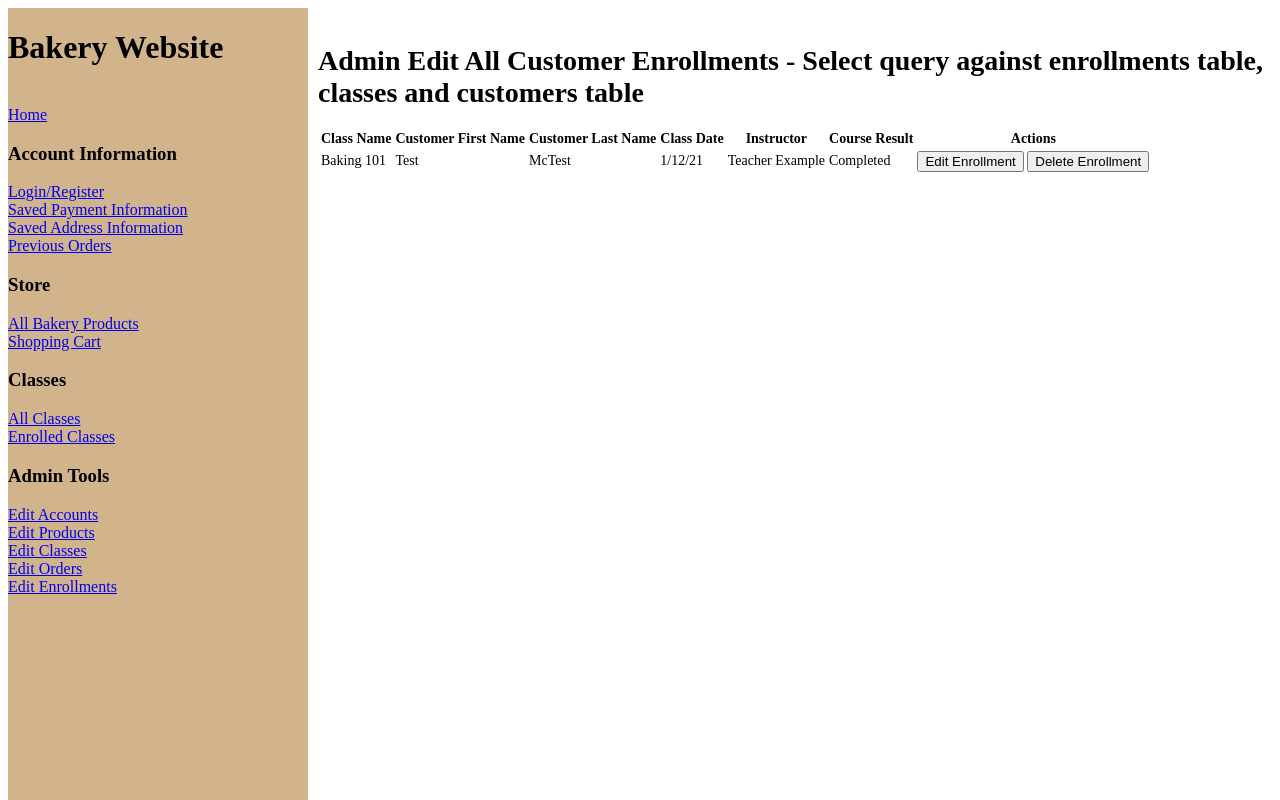
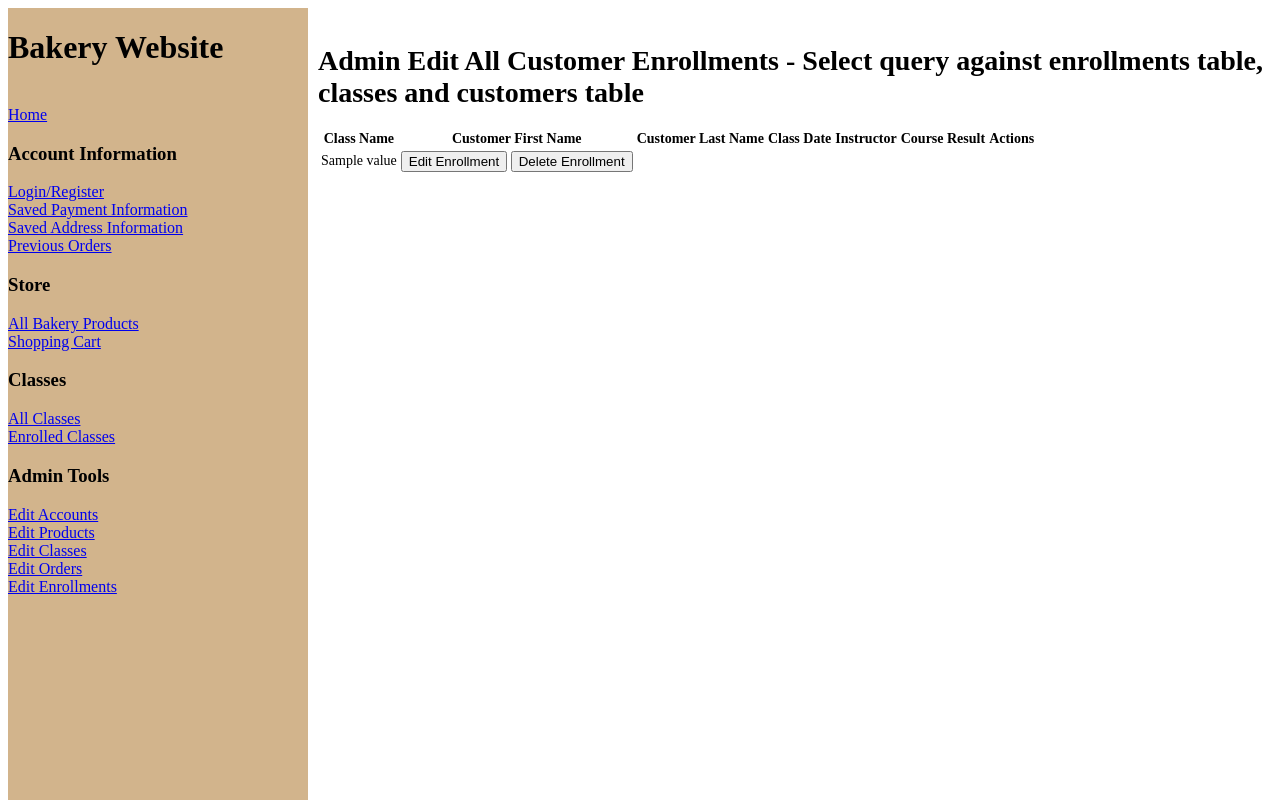
Before and after one commit to lucaslenard/bakery_website, a Flask app: template templates/edit_enrollments.html in a window 1280 px wide. Run offline with Flask 2, Linux system fonts and the light colour scheme; the template is opened without the code that fills it: most values are stand-ins (such as "Sample title", 1, 10 or a date in 2020).

Commit message:
Edit enrollments

```diff
--- a/app.py
+++ b/app.py
@@ -159,4 +159,15 @@ def admin_edit_orders():
 
 @app.route('/edit_enrollments')
 def admin_edit_enrollments():
-    return render_template('edit_enrollments.html')
+
+    query = f"SELECT enrollments.id, enrollments.course_result, classes.class_name, classes.date, classes.instructor, " \
+            f"users.first_name, users.last_name " \
+            f"FROM enrollments INNER JOIN classes ON enrollments.class_id=classes.id " \
+            f"FROM users INNER JOIN users ON enrollments.user_id=users.id;"
+
+    results = execute_query(db_connection, query)
+    response = results.fetchall()
+
+    data = format_data(response, ["class_name", "first_name", "last_name", "date", "instructor", "course_result"])
+
+    return render_template('edit_enrollments.html', data=data)
--- a/templates/edit_enrollments.html
+++ b/templates/edit_enrollments.html
@@ -14,18 +14,17 @@
         <th>Course Result</th>
         <th>Actions</th>
     </tr>
-        <tr>
-            <td>Baking 101</td>
-            <td>Test</td>
-            <td>McTest</td>
-            <td>1/12/21</td>
-            <td>Teacher Example</td>
-            <td>Completed</td>
-            <td>
-                <button value="edit_enrollment" name="key">Edit Enrollment</button>
-                <button value="delete_enrollment" name="key">Delete Enrollment</button>
-            </td>
-        </tr>
+    {% for key, value in data.items() %}
+    <tr>
+        {% for key, value in value.items() %}
+            <td id="{{ key }}">{{value}}</td>
+        {% endfor %}
+        <td>
+            <button value="{{key}}" name="edit_enrollment">Edit Enrollment</button>
+            <button value="{{key}}" name="delete_enrollment">Delete Enrollment</button>
+        </td>
+    </tr>
+    {% endfor %}
 </table>
 
 {% endblock %}
```
